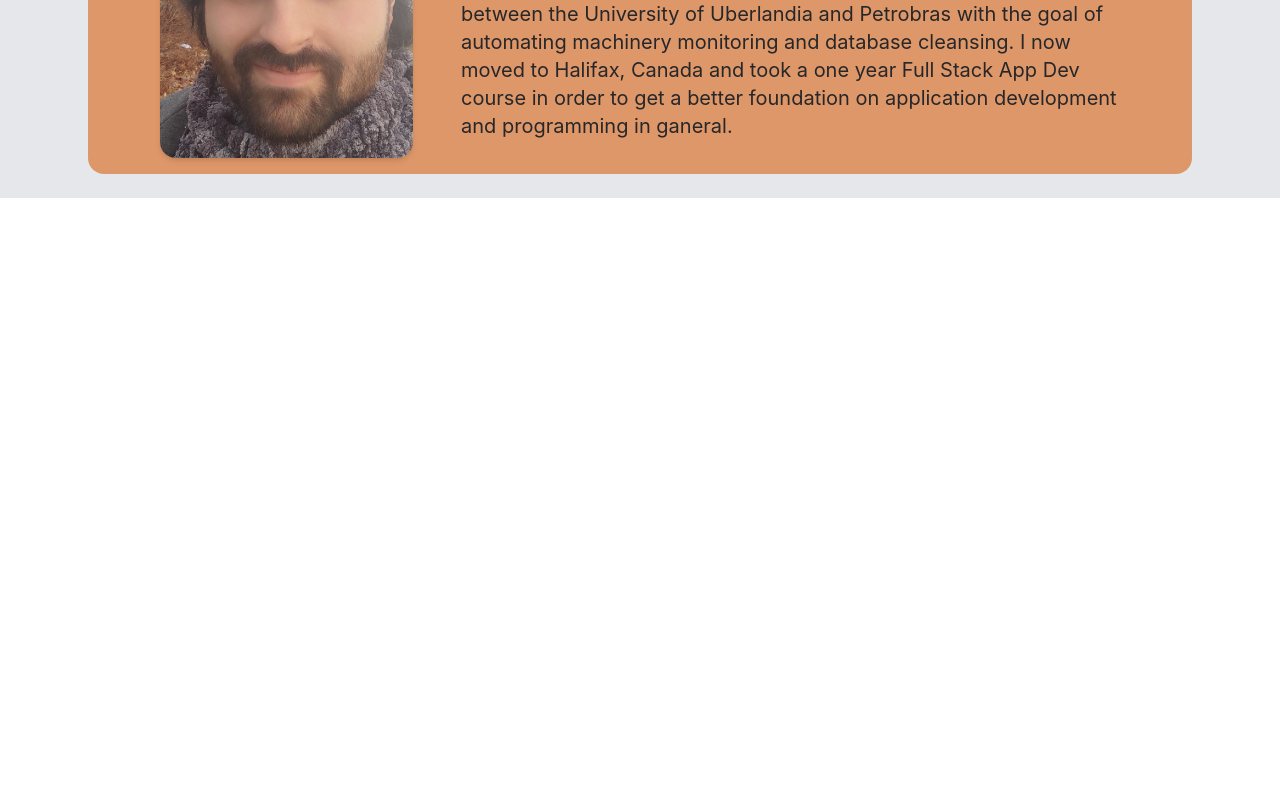
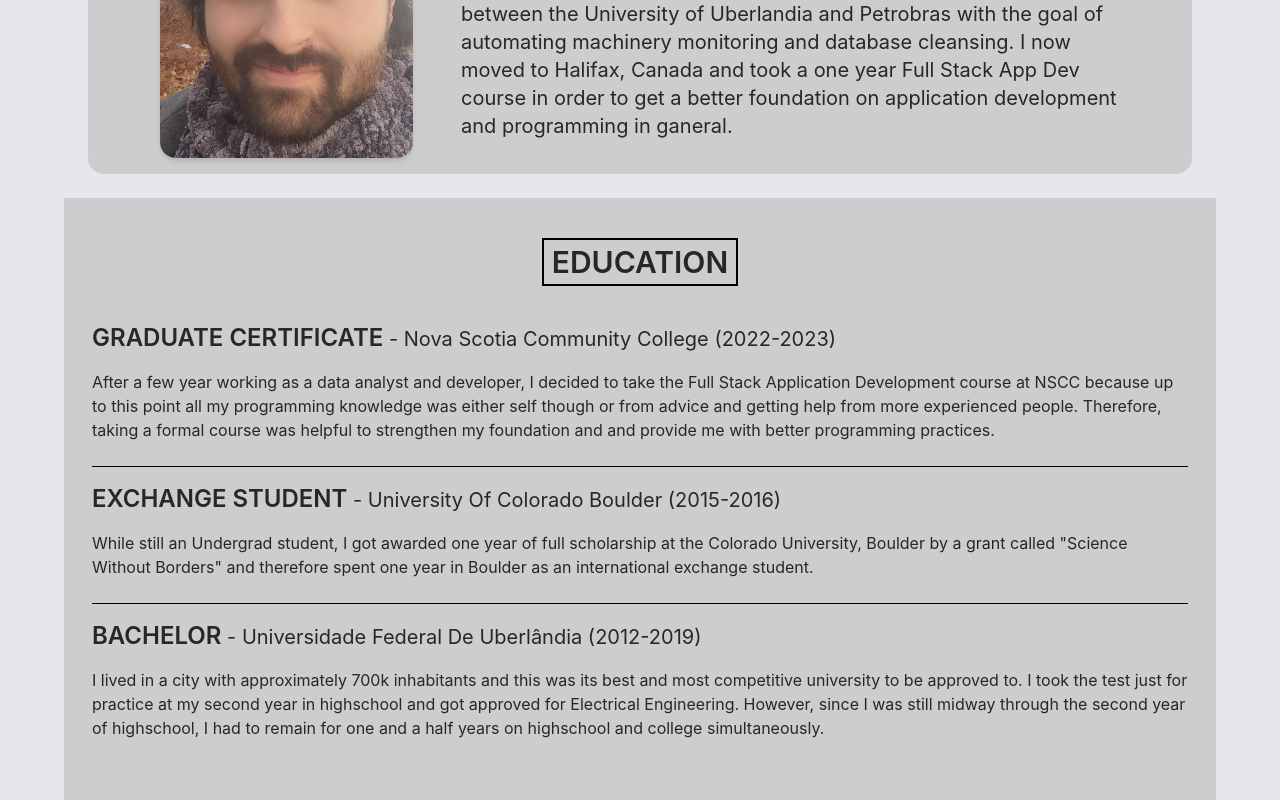
Before and after one commit to tuliotorezan/portfolio, a React (Create React App) app: page / in a window 1280 px wide. Shown: the part 282-1082 px from the top of the page. Before the commit the page ends 800 px from the top, so only its background shows below. Built offline with nearby package versions, Linux system fonts and the light colour scheme.

Commit message:
education component first draft

```diff
--- a/src/App.css
+++ b/src/App.css
@@ -3,9 +3,5 @@
 @tailwind utilities;
 
 .bg-main-color{
-  background-color:  rgba( 220, 118, 51, 0.7);
+  background-color:  rgba( 180, 180, 180, 0.5);
 }
-
-.solid{
-  opacity: 1;
-}
--- a/src/App.js
+++ b/src/App.js
@@ -1,11 +1,13 @@
 import logo from './logo.svg';
 import './App.css';
 import Intro from './components/Intro/Intro';
+import Education from './components/Education/Education';
 
 function App() {
   return (
     <div className="App">
       <Intro/>
+      <Education/>
     </div>
   );
 }
--- /dev/null
+++ b/src/components/Education/Education.js
@@ -0,0 +1,27 @@
+import React from 'react'
+
+function Education(props) {
+    return (
+        <section className="bg-gray-200 dark:bg-zinc-800">
+            <div className="max-w-6xl px-6 py-10 mx-auto bg-main-color">
+                <div className='mx-auto mb-4 w-fit border-2 border-black dark:border-white'><h1 className='m-1 mx-2 text-2xl font-semibold text-zinc-800 capitalize lg:text-3xl dark:text-gray-200'>EDUCATION</h1></div>
+                <div className='grid grid-cols-1 divide-y divide-solid divide-black dark:divide-white'>
+                    <div  className='py-4 m-1 text-zinc-800 dark:text-gray-200'>
+                        <h2 className='text-xl font-semibold inline capitalize lg:text-2xl'>GRADUATE CERTIFICATE</h2><h3 className='text-lg capitalize inline lg:text-xl'> - Nova Scotia Community College (2022-2023)</h3>
+                        <p className='mt-4'>After a few year working as a data analyst and developer, I decided to take the Full Stack Application Development course at NSCC because up to this point all my programming knowledge was either self though or from advice and getting help from more experienced people. Therefore, taking a formal course was helpful to strengthen my foundation and and provide me with better programming practices.</p>
+                    </div>
+                    <div  className='py-4 m-1 text-zinc-800 dark:text-gray-200'>
+                        <h2 className='text-xl font-semibold inline capitalize lg:text-2xl'>EXCHANGE STUDENT</h2><h3 className='text-lg capitalize inline lg:text-xl'> - University of Colorado Boulder (2015-2016)</h3>
+                        <p className='mt-4'>While still an Undergrad student, I got awarded one year of full scholarship at the Colorado University, Boulder by a grant called "Science Without Borders" and therefore spent one year in Boulder as an international exchange student.</p>
+                    </div>
+                    <div  className='py-4 m-1 text-zinc-800 dark:text-gray-200'>
+                        <h2 className='text-xl font-semibold inline capitalize lg:text-2xl'>BACHELOR</h2><h3 className='text-lg capitalize inline lg:text-xl'> - Universidade Federal De Uberlândia (2012-2019)</h3>
+                        <p className='mt-4'>I lived in a city with approximately 700k inhabitants and this was its best and most competitive university to be approved to. I took the test just for practice at my second year in highschool and got approved for Electrical Engineering. However, since I was still midway through the second year of highschool, I had to remain for one and a half years on highschool and college simultaneously.</p>
+                    </div>
+                </div>
+            </div>
+        </section>
+    )
+}
+
+export default Education
```
